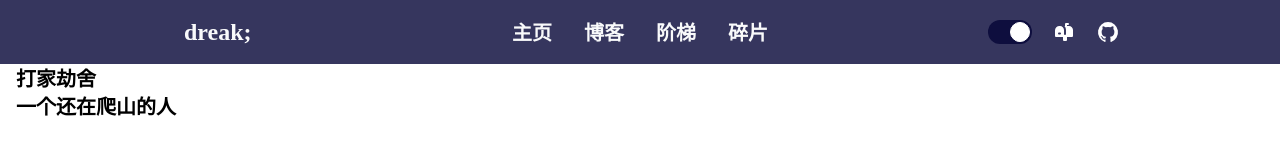
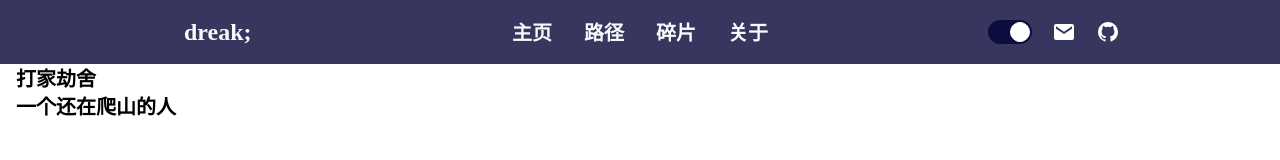
Before and after one commit to Arcticmarmot/dreak, a Next.js app: page /blogs in a window 1280 px wide. Shown: the top 160 px of the page. Built offline with nearby package versions, Linux system fonts and the light colour scheme; a web font is replaced by a local one.

Commit message:
feat: 统一图标管理

```diff
--- a/src/app/blogs/layout.tsx
+++ b/src/app/blogs/layout.tsx
@@ -1,10 +1,6 @@
 import React from "react";
 
-export default function RootLayout({
-                                       children,
-                                   }: Readonly<{
-    children: React.ReactNode;
-}>) {
+export default function RootLayout({children}: Readonly<{ children: React.ReactNode}>) {
     return (
         <div>
             {children}
--- a/src/app/layout.tsx
+++ b/src/app/layout.tsx
@@ -3,11 +3,7 @@ import React from "react";
 import TopBar from "../components/top-bar";
 import FooterBar from "../components/footer-bar";
 
-export default function RootLayout({
-  children,
-}: Readonly<{
-  children: React.ReactNode;
-}>) {
+export default function RootLayout({children}: Readonly<{ children: React.ReactNode}>) {
   return (
       <html lang="en" className="dark">
       <head>
--- /dev/null
+++ b/src/components/icons/icon-basket.tsx
@@ -0,0 +1,38 @@
+import React, {JSX, SVGProps} from "react"
+
+const generateIconLayout = (props: JSX.IntrinsicAttributes & React.SVGProps<SVGSVGElement>) => {
+    return function IconLayout({children}: Readonly<{ children: React.ReactNode}>) {
+        return (
+            <svg {...props}
+                className="w-6 h-6 fill-dark-background dark:fill-background"
+                xmlns="http://www.w3.org/2000/svg"
+                viewBox="0 0 24 24"
+            >
+                {children}
+            </svg>
+        )
+    }
+}
+
+export const GithubIcon = (props: JSX.IntrinsicAttributes & SVGProps<SVGSVGElement>) => {
+    const IconLayout = generateIconLayout(props)
+    return (
+        <IconLayout>
+            <path fill-rule="evenodd" clip-rule="evenodd"
+                  d="M12.026 2c-5.509 0-9.974 4.465-9.974 9.974 0 4.406 2.857 8.145 6.821 9.465.499.09.679-.217.679-.481 0-.237-.008-.865-.011-1.696-2.775.602-3.361-1.338-3.361-1.338-.452-1.152-1.107-1.459-1.107-1.459-.905-.619.069-.605.069-.605 1.002.07 1.527 1.028 1.527 1.028.89 1.524 2.336 1.084 2.902.829.091-.645.351-1.085.635-1.334-2.214-.251-4.542-1.107-4.542-4.93 0-1.087.389-1.979 1.024-2.675-.101-.253-.446-1.268.099-2.64 0 0 .837-.269 2.742 1.021a9.582 9.582 0 0 1 2.496-.336 9.554 9.554 0 0 1 2.496.336c1.906-1.291 2.742-1.021 2.742-1.021.545 1.372.203 2.387.099 2.64.64.696 1.024 1.587 1.024 2.675 0 3.833-2.33 4.675-4.552 4.922.355.308.675.916.675 1.846 0 1.334-.012 2.41-.012 2.737 0 .267.178.577.687.479C19.146 20.115 22 16.379 22 11.974 22 6.465 17.535 2 12.026 2z">
+            </path>
+        </IconLayout>
+    )
+}
+
+
+export const MailIcon = (props: JSX.IntrinsicAttributes & SVGProps<SVGSVGElement>) => {
+    const IconLayout = generateIconLayout(props)
+    return (
+        <IconLayout>
+            <path
+                d="M20 4H4a2 2 0 0 0-2 2v12a2 2 0 0 0 2 2h16a2 2 0 0 0 2-2V6a2 2 0 0 0-2-2zm0 4.7-8 5.334L4 8.7V6.297l8 5.333 8-5.333V8.7z">
+            </path>
+        </IconLayout>
+    )
+}
--- a/src/components/top-bar.tsx
+++ b/src/components/top-bar.tsx
@@ -1,6 +1,7 @@
 'use client'
 import Link from "next/link";
 import {useState} from "react";
+import {GithubIcon, MailIcon} from "./icons/icon-basket";
 
 export default function TopBar(){
     const [isDarkMode, setIsDarkMode] = useState(true);
@@ -15,10 +16,18 @@ export default function TopBar(){
                     <p className="font-bold text-gray-50 font-playwrite text-2xl ml-6">dreak;</p>
                 </Link>
                 <div className="routes h-full w-96 flex items-center justify-center">
-                    <Link href="/"><p className="font-bold text-gray-50 text-xl mx-4">主页</p></Link>
-                    <Link href="/blogs"><p className="font-bold text-gray-50 text-xl mx-4">博客</p></Link>
-                    <Link href="/"><p className="font-bold text-gray-50 text-xl mx-4">阶梯</p></Link>
-                    <Link href="/"><p className="font-bold text-gray-50 text-xl mx-4">碎片</p></Link>
+                    <Link href="/">
+                        <p className="font-bold text-gray-50 text-xl mx-4">主页</p>
+                    </Link>
+                    <Link href="/blogs">
+                        <p className="font-bold text-gray-50 text-xl mx-4">路径</p>
+                    </Link>
+                    <Link href="/">
+                        <p className="font-bold text-gray-50 text-xl mx-4">碎片</p>
+                    </Link>
+                    <Link href="/">
+                        <p className="font-bold text-gray-50 text-xl mx-4">关于</p>
+                    </Link>
                 </div>
                 <div className="options h-full w-80 flex justify-end items-center">
                     <label className="inline-flex items-center cursor-pointer">
@@ -43,21 +52,10 @@ export default function TopBar(){
                     </label>
 
                     <a className="ml-5 cursor-pointer" title="cybermarmot1024@gmail.com">
-                        <svg className="w-6 h-6 text-gray-800 dark:text-white" aria-hidden="true"
-                             xmlns="http://www.w3.org/2000/svg" width="24" height="24" fill="currentColor"
-                             viewBox="0 0 24 24">
-                            <path
-                                d="M17 6h-2V5h1a1 1 0 1 0 0-2h-2a1 1 0 0 0-1 1v2h-.541A5.965 5.965 0 0 1 14 10v4a1 1 0 1 1-2 0v-4c0-2.206-1.794-4-4-4-.075 0-.148.012-.22.028C7.686 6.022 7.596 6 7.5 6A4.505 4.505 0 0 0 3 10.5V16a1 1 0 0 0 1 1h7v3a1 1 0 0 0 1 1h2a1 1 0 0 0 1-1v-3h5a1 1 0 0 0 1-1v-6c0-2.206-1.794-4-4-4Zm-9 8.5H7a1 1 0 1 1 0-2h1a1 1 0 1 1 0 2Z"/>
-                        </svg>
+                        <MailIcon className="w-6"></MailIcon>
                     </a>
                     <a className="ml-5" href="https://github.com/Arcticmarmot" title="https://github.com/Arcticmarmot">
-                        <svg className="w-6 h-6 text-gray-800 dark:text-white" aria-hidden="true"
-                             xmlns="http://www.w3.org/2000/svg" width="24" height="24" fill="currentColor"
-                             viewBox="0 0 24 24">
-                            <path fillRule="evenodd"
-                                  d="M12.006 2a9.847 9.847 0 0 0-6.484 2.44 10.32 10.32 0 0 0-3.393 6.17 10.48 10.48 0 0 0 1.317 6.955 10.045 10.045 0 0 0 5.4 4.418c.504.095.683-.223.683-.494 0-.245-.01-1.052-.014-1.908-2.78.62-3.366-1.21-3.366-1.21a2.711 2.711 0 0 0-1.11-1.5c-.907-.637.07-.621.07-.621.317.044.62.163.885.346.266.183.487.426.647.71.135.253.318.476.538.655a2.079 2.079 0 0 0 2.37.196c.045-.52.27-1.006.635-1.37-2.219-.259-4.554-1.138-4.554-5.07a4.022 4.022 0 0 1 1.031-2.75 3.77 3.77 0 0 1 .096-2.713s.839-.275 2.749 1.05a9.26 9.26 0 0 1 5.004 0c1.906-1.325 2.74-1.05 2.74-1.05.37.858.406 1.828.101 2.713a4.017 4.017 0 0 1 1.029 2.75c0 3.939-2.339 4.805-4.564 5.058a2.471 2.471 0 0 1 .679 1.897c0 1.372-.012 2.477-.012 2.814 0 .272.18.592.687.492a10.05 10.05 0 0 0 5.388-4.421 10.473 10.473 0 0 0 1.313-6.948 10.32 10.32 0 0 0-3.39-6.165A9.847 9.847 0 0 0 12.007 2Z"
-                                  clipRule="evenodd"/>
-                        </svg>
+                        <GithubIcon className="w-6"></GithubIcon>
                     </a>
 
                 </div>
```
Also changed, not shown: public/icons/mail.svg (deleted).
